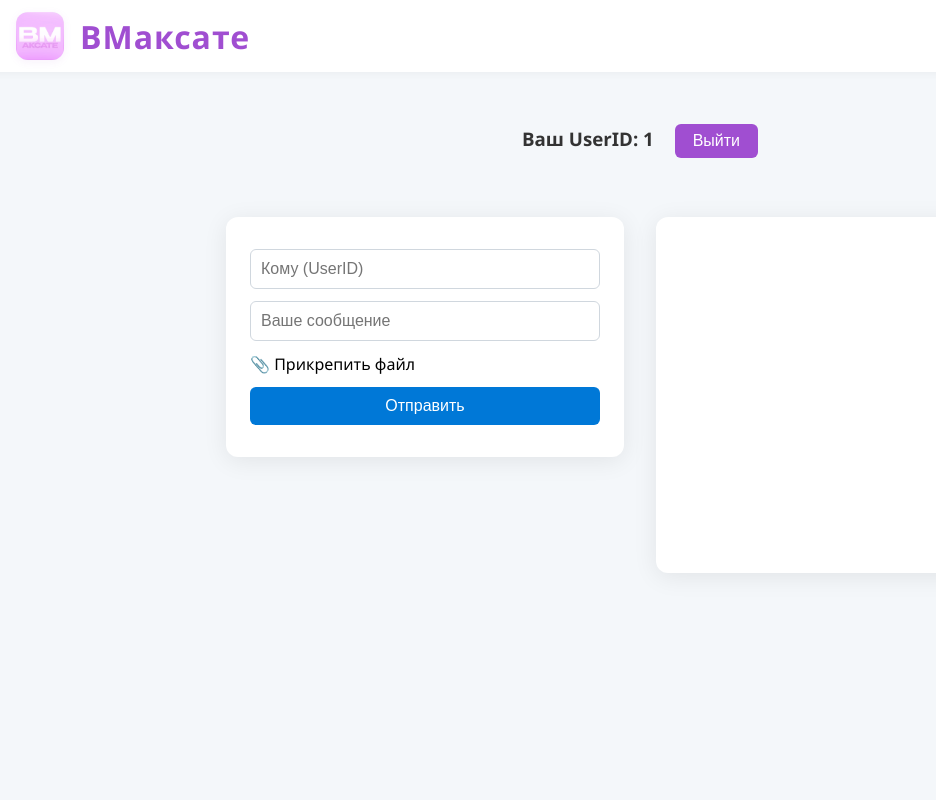
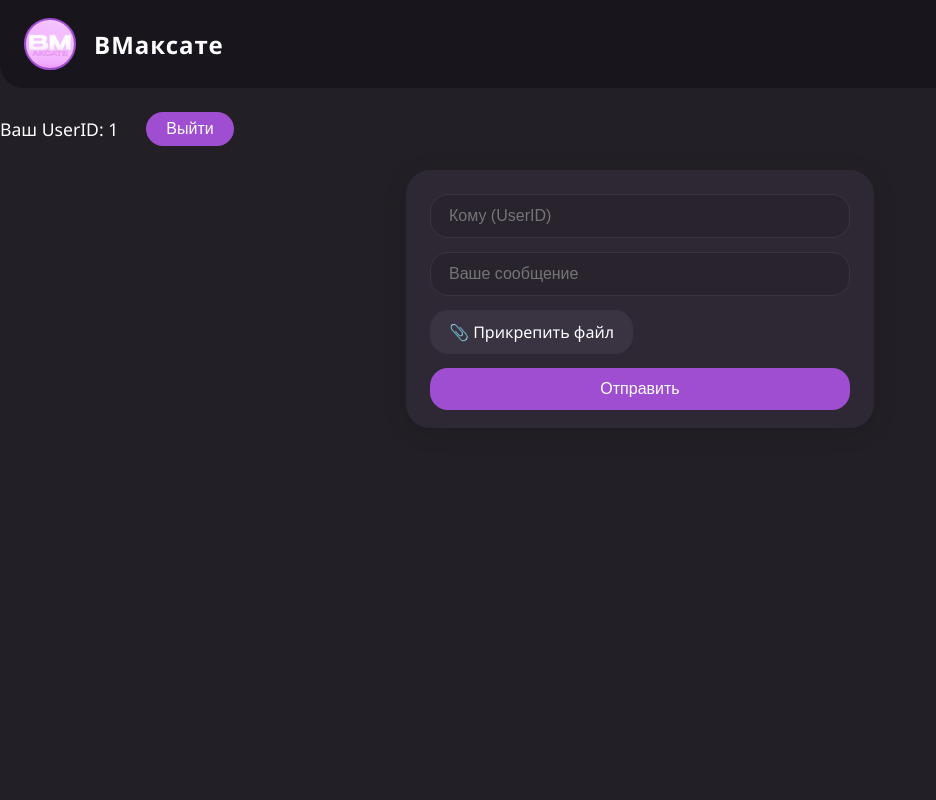
Before and after one commit to Daniil0112357424/web-chat, a Flask app: page /chat in a window 1280 px wide. Shown: the whole page, without its empty margins (0-936 px from the left). Run offline with Flask 3, Linux system fonts and the light colour scheme; the visitor is signed in with stand-in values (Sample User, id 1); some libraries are stand-ins or nearby versions.

Commit message:
initial commit

```diff
--- a/templates/chat.html
+++ b/templates/chat.html
@@ -7,173 +7,176 @@
     <script src="https://cdn.socket.io/4.7.2/socket.io.min.js"></script>
     <style>
         body {
-            background: #f4f7fa;
+            background: #231f26;
             font-family: 'Segoe UI', Arial, sans-serif;
             margin: 0;
             padding: 0;
-            display: flex;
-            flex-direction: column;
-            align-items: center;
-            min-height: 100vh;
+            color: #fff;
         }
         .header-bar {
             width: 100%;
             display: flex;
             align-items: center;
-            background: #fff;
-            box-shadow: 0 2px 8px rgba(0,0,0,0.04);
-            padding: 12px 32px;
-            position: sticky;
-            top: 0;
-            z-index: 10;
-            margin-bottom: 12px;
+            background: #18151c;
+            padding: 18px 24px;
+            box-sizing: border-box;
+            border-radius: 0 0 24px 24px;
+            margin-bottom: 24px;
         }
         .header-bar img {
             width: 48px;
             height: 48px;
-            max-width: 48px;
-            max-height: 48px;
-            border-radius: 12px;
-            margin-right: 16px;
-            margin-left: 16px;
+            border-radius: 50%;
+            margin-right: 18px;
             object-fit: cover;
-            background: #f4f7fa;
-            box-shadow: 0 2px 8px rgba(160,78,209,0.08);
+            background: #a04ed1;
+            border: 2px solid #a04ed1;
         }
         .header-title {
-            font-size: 2rem;
+            font-size: 1.5rem;
             font-weight: bold;
-            color: #a04ed1;
+            color: #fff;
             letter-spacing: 1px;
         }
         h3 {
-            margin-top: 40px;
-            color: #333;
+            margin: 0 0 24px 0;
+            color: #fff;
+            font-weight: 400;
+            font-size: 1.1rem;
+            display: flex;
+            align-items: center;
+            gap: 16px;
+        }
+        #logout-btn {
+            background: #a04ed1;
+            color: #fff;
+            border: none;
+            border-radius: 18px;
+            padding: 8px 20px;
+            font-size: 1rem;
+            margin-left: 12px;
+            cursor: pointer;
+            transition: background 0.2s;
+        }
+        #logout-btn:hover {
+            background: #7b36a3;
         }
         #main-chat-flex {
             display: flex;
-            flex-direction: row;
-            justify-content: center;
-            align-items: flex-start;
-            gap: 32px;
-            margin-top: 32px;
+            flex-direction: column;
+            align-items: center;
+            gap: 24px;
+            width: 100%;
         }
-        #chat-container, #messages-container {
-            background: #fff;
-            border-radius: 12px;
-            box-shadow: 0 4px 24px rgba(0,0,0,0.08);
-            padding: 32px 24px 24px 24px;
-            width: 350px;
-            min-width: 0;
+        #chat-container {
+            background: #2d2833;
+            border-radius: 24px;
+            box-shadow: 0 4px 24px rgba(0,0,0,0.12);
+            padding: 24px 24px 18px 24px;
+            width: 95vw;
+            max-width: 420px;
+            margin-bottom: 0;
             display: flex;
             flex-direction: column;
             align-items: stretch;
         }
         #messages-container {
-            min-height: 300px;
+            width: 95vw;
+            max-width: 420px;
+        }
+        #messages {
+            list-style: none;
+            padding: 0;
+            margin: 0;
+            display: flex;
+            flex-direction: column;
+            gap: 18px;
+        }
+        #messages li {
+            background: #3a3342;
+            border-radius: 18px;
+            padding: 18px 18px 14px 18px;
+            color: #fff;
+            margin-bottom: 0;
+            display: flex;
+            align-items: flex-start;
+            gap: 16px;
+            box-shadow: 0 2px 8px rgba(160,78,209,0.04);
+        }
+        #messages li b {
+            color: #a04ed1;
+            font-weight: 600;
+        }
+        #messages img {
+            max-width: 120px;
+            max-height: 120px;
+            border-radius: 12px;
+            margin-top: 8px;
         }
         input[type="text"] {
-            padding: 10px;
-            border: 1px solid #d0d7de;
-            border-radius: 6px;
-            margin-bottom: 12px;
-            font-size: 16px;
+            background: #29232e;
+            color: #fff;
+            border: 1.5px solid #3a3342;
+            border-radius: 18px;
+            padding: 12px 18px;
+            font-size: 1rem;
+            margin-bottom: 14px;
             outline: none;
             transition: border 0.2s;
         }
         input[type="text"]:focus {
-            border: 1.5px solid #0078d7;
+            border: 1.5px solid #a04ed1;
         }
         input[type="file"] {
-            margin-bottom: 12px;
+            display: none;
+        }
+        .attach-label {
+            display: flex;
+            align-items: center;
+            background: #3a3342;
+            color: #fff;
+            border-radius: 18px;
+            padding: 10px 18px;
+            cursor: pointer;
+            font-size: 1rem;
+            margin-bottom: 14px;
+            width: fit-content;
+            transition: background 0.2s;
+            border: 1.5px solid #3a3342;
+        }
+        .attach-label:hover {
+            background: #a04ed1;
+            color: #fff;
+            border: 1.5px solid #a04ed1;
         }
         button {
-            background: #0078d7;
+            background: #a04ed1;
             color: #fff;
             border: none;
-            border-radius: 6px;
-            padding: 10px 0;
-            font-size: 16px;
+            border-radius: 18px;
+            padding: 12px 0;
+            font-size: 1rem;
             cursor: pointer;
             transition: background 0.2s;
-            margin-bottom: 8px;
+            margin-bottom: 0;
         }
         button:hover {
-            background: #005fa3;
-        }
-        #logout-btn {
-            background: #a04ed1;
-            margin-left: 16px;
-            padding: 8px 18px;
-        }
-        #logout-btn:hover {
             background: #7b36a3;
         }
-        #messages {
-            list-style: none;
-            padding: 0;
-            margin-top: 0;
-            max-height: 250px;
-            overflow-y: auto;
-        }
-        #messages li {
-            background: #f0f4f8;
-            margin-bottom: 8px;
-            padding: 8px 12px;
-            border-radius: 6px;
-            color: #222;
-            word-break: break-word;
-        }
-        #messages img {
-            max-width: 200px;
-            max-height: 200px;
-            border-radius: 8px;
-            display: block;
-            margin-top: 6px;
-        }
-        @media (max-width: 800px) {
-            #main-chat-flex {
-                flex-direction: column;
-                gap: 16px;
-                width: 100%;
-                align-items: center;
-            }
-            .header-bar {
-                align-items: flex-start;
-                padding: 12px 12px;
-            }
-            .header-bar img {
-                margin-bottom: 8px;
-                margin-right: 0;
-            }
-            #chat-container, #messages-container {
-                width: 95vw;
-                min-width: 0;
-                padding: 18px 8px 16px 8px;
-                box-sizing: border-box;
-            }
-            h3 {
-                margin-top: 16px;
-                font-size: 1.1rem;
-            }
-        }
-        @media (max-width: 480px) {
+        @media (max-width: 600px) {
             .header-bar img {
                 width: 36px;
                 height: 36px;
-                max-width: 36px;
-                max-height: 36px;
             }
             .header-title {
-                font-size: 1.2rem;
+                font-size: 1.1rem;
             }
             #chat-container, #messages-container {
-                width: 99vw;
+                max-width: 99vw;
                 padding: 10px 2vw 10px 2vw;
             }
-            #messages img {
-                max-width: 120px;
-                max-height: 120px;
+            #messages li {
+                padding: 12px 10px 10px 10px;
             }
         }
     </style>
@@ -191,12 +194,10 @@
         <div id="chat-container">
             <input type="text" id="to_user" placeholder="Кому (UserID)" required>
             <input type="text" id="message" placeholder="Ваше сообщение">
-            <div style="position:relative;display:inline-block;margin-bottom:12px;">
-                <label for="image_input" style="display:block;cursor:pointer;">
-                    📎 Прикрепить файл
-                    <input type="file" id="image_input" accept="image/*" style="position:absolute;left:0;top:0;width:100%;height:100%;opacity:0;cursor:pointer;">
-                </label>
-            </div>
+            <label for="image_input" class="attach-label">
+                📎 Прикрепить файл
+                <input type="file" id="image_input" accept="image/*">
+            </label>
             <button onclick="send()">Отправить</button>
         </div>
         <div id="messages-container">
@@ -257,9 +258,9 @@
             data.history.forEach(function(msg) {
                 const item = document.createElement("li");
                 if (msg.type === "text") {
-                    item.textContent = msg.from + ": " + msg.content;
+                    item.innerHTML = `<b>${msg.from}</b><br>${msg.content}`;
                 } else if (msg.type === "image") {
-                    item.innerHTML = `<b>${msg.from}:</b><br><img src="${msg.content}" alt="Фото">`;
+                    item.innerHTML = `<b>${msg.from}</b><br><img src="${msg.content}" alt="Фото">`;
                 }
                 messages.appendChild(item);
             });
@@ -267,13 +268,13 @@
 
         socket.on("receive_message", function(data) {
             const item = document.createElement("li");
-            item.textContent = data.from + ": " + data.message;
+            item.innerHTML = `<b>${data.from}</b><br>${data.message}`;
             document.getElementById("messages").appendChild(item);
         });
 
         socket.on("receive_image", function(data) {
             const item = document.createElement("li");
-            item.innerHTML = `<b>${data.from}:</b><br><img src="${data.image}" alt="Фото">`;
+            item.innerHTML = `<b>${data.from}</b><br><img src="${data.image}" alt="Фото">`;
             document.getElementById("messages").appendChild(item);
         });
 
```
Also changed, not shown: templates/index.html (+58 -20 lines), templates/index2.html (+49 -21 lines).
